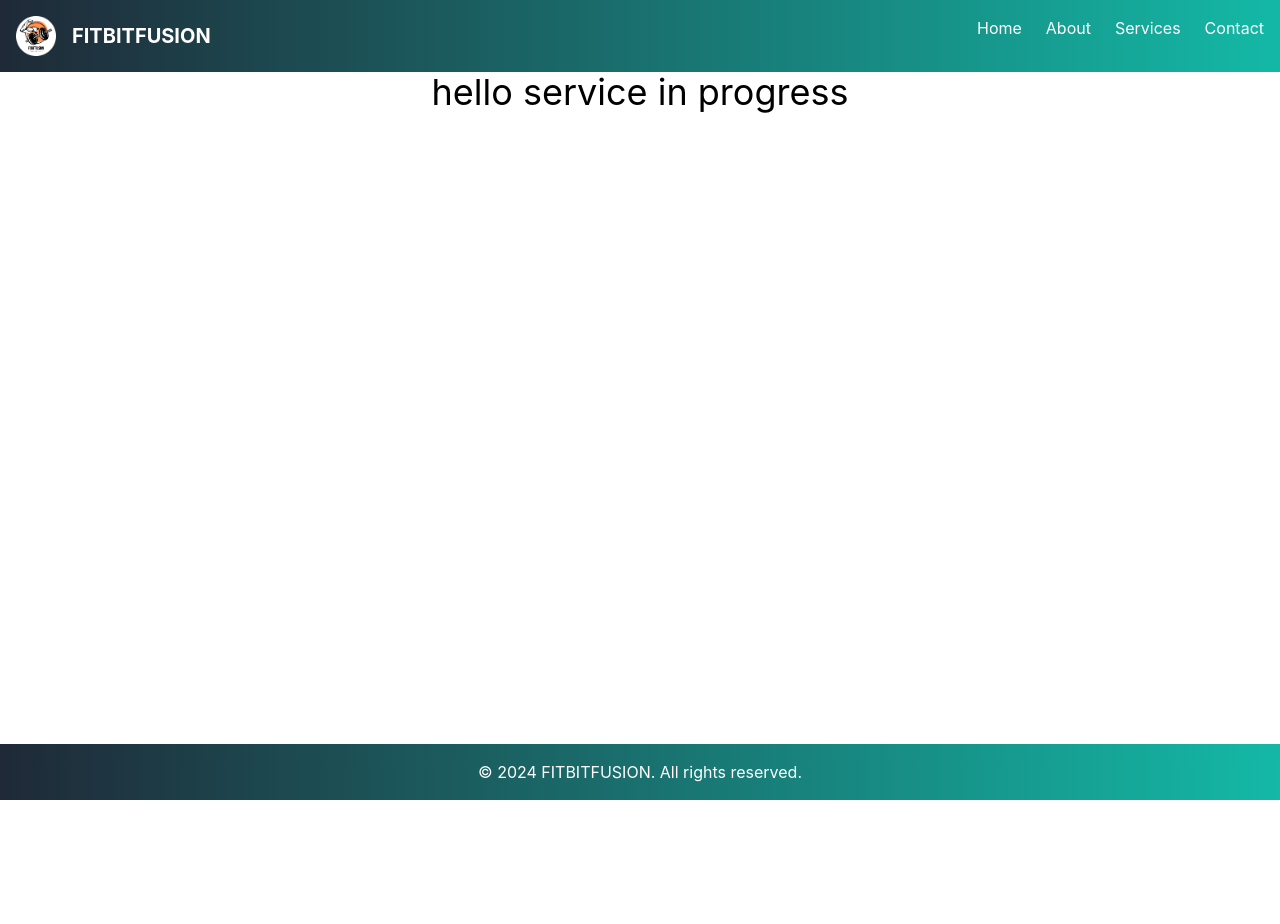
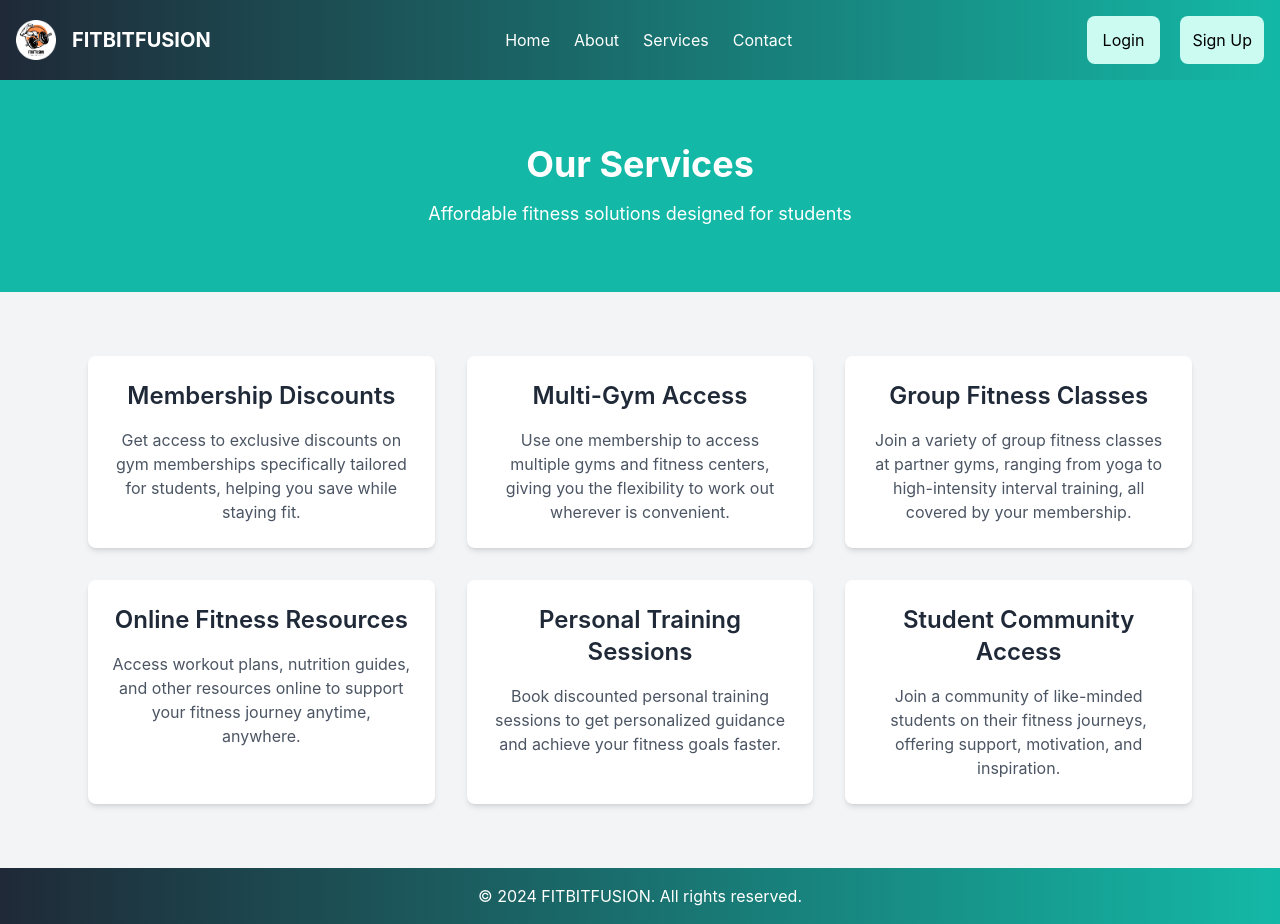
Before and after one commit to olasores/FitBitFusion, a React (Create React App) app: page /services in a window 1280 px wide. Before the commit the page ends 800 px from the top, so only its background shows below. Built offline with nearby package versions, Linux system fonts and the light colour scheme.

Commit message:
working on about, services, and contact

```diff
--- a/src/components/NavBar.js
+++ b/src/components/NavBar.js
@@ -7,7 +7,7 @@ import logo from '../images/logo.png'
 export const NavBar = () => {
   return (
     <nav className=" bg-gradient-to-r from-gray-800 to-teal-500 p-4">
-      <div className="container mx-auto flex justify-between iteams-center">
+      <div className="container mx-auto flex justify-between items-center">
         {/* Logo Section */}
         <div className="text-white flex items-center font-bold text-xl">
           {/* If you have a logo, use this */}
@@ -41,6 +41,20 @@ export const NavBar = () => {
           </li>
           {/* add log in and sign up button here */}
         </ul>
+
+
+      {/* Login and Signup button  */}
+        <div className=" flex space-x-5">
+        <button className="px-4 py-2 bg-teal-100 rounded-lg">
+          Login
+        </button>
+        <button className="px-3 py-3 bg-teal-100  rounded-lg">
+          Sign Up
+        </button>
+        </div>
+
+
+
       </div>
     </nav>
   );
--- a/src/pages/AboutPage.js
+++ b/src/pages/AboutPage.js
@@ -1,10 +1,13 @@
-
 export const AboutPage = () => {
     return (
         <>
-        <h1 className="text-center text-4xl">
-           hello still in progress
-        </h1>
+         {/* Page Header */}
+         <section className="bg-teal-500 py-16 text-center text-white">
+                <h1 className="text-4xl font-bold">About Us</h1>
+                <p className="mt-4 text-lg"> somethings worth knowing about</p>
+            </section>
+
+
 
         </>
     );
--- a/src/pages/HomePage.js
+++ b/src/pages/HomePage.js
@@ -37,7 +37,7 @@ export const HomePage = () => {
               placeholder="Search for gyms near you"
               className="px-4 py-2 rounded-l-md focus:outline-none"
             />
-            <button className="px-4 py-2 bg-gray-600 text-white rounded-r-md hover:bg-gray-700">
+            <button className="px-4 py-2 bg-teal-600 text-white rounded-r-md hover:bg-gray-700">
               Search
             </button>
           </div>
--- a/src/pages/ServicePage.js
+++ b/src/pages/ServicePage.js
@@ -1,9 +1,71 @@
+import React from "react";
+
 export const ServicePage = () => {
     return (
         <>
-        <h1 className="text-center text-4xl">
-           hello service in progress
-        </h1>
+            {/* Page Header */}
+            <section className="bg-teal-500 py-16 text-center text-white">
+                <h1 className="text-4xl font-bold">Our Services</h1>
+                <p className="mt-4 text-lg">Affordable fitness solutions designed for students</p>
+            </section>
+
+            {/* Service Cards */}
+            <section className="py-16 bg-gray-100">
+                <div className="max-w-6xl mx-auto px-6">
+                    <div className="grid grid-cols-1 md:grid-cols-2 lg:grid-cols-3 gap-8">
+
+                        {/* Membership Discounts */}
+                        <div className="bg-white p-6 shadow-md rounded-lg text-center">
+                            <h3 className="text-2xl font-semibold text-gray-800">Membership Discounts</h3>
+                            <p className="mt-4 text-gray-600">
+                                Get access to exclusive discounts on gym memberships specifically tailored for students, helping you save while staying fit.
+                            </p>
+                        </div>
+
+                        {/* Multi-Gym Access */}
+                        <div className="bg-white p-6 shadow-md rounded-lg text-center">
+                            <h3 className="text-2xl font-semibold text-gray-800">Multi-Gym Access</h3>
+                            <p className="mt-4 text-gray-600">
+                                Use one membership to access multiple gyms and fitness centers, giving you the flexibility to work out wherever is convenient.
+                            </p>
+                        </div>
+
+                        {/* Group Fitness Classes */}
+                        <div className="bg-white p-6 shadow-md rounded-lg text-center">
+                            <h3 className="text-2xl font-semibold text-gray-800">Group Fitness Classes</h3>
+                            <p className="mt-4 text-gray-600">
+                                Join a variety of group fitness classes at partner gyms, ranging from yoga to high-intensity interval training, all covered by your membership.
+                            </p>
+                        </div>
+
+                        {/* Online Fitness Resources */}
+                        <div className="bg-white p-6 shadow-md rounded-lg text-center">
+                            <h3 className="text-2xl font-semibold text-gray-800">Online Fitness Resources</h3>
+                            <p className="mt-4 text-gray-600">
+                                Access workout plans, nutrition guides, and other resources online to support your fitness journey anytime, anywhere.
+                            </p>
+                        </div>
+
+                        {/* Personal Training Sessions */}
+                        <div className="bg-white p-6 shadow-md rounded-lg text-center">
+                            <h3 className="text-2xl font-semibold text-gray-800">Personal Training Sessions</h3>
+                            <p className="mt-4 text-gray-600">
+                                Book discounted personal training sessions to get personalized guidance and achieve your fitness goals faster.
+                            </p>
+                        </div>
+
+                        {/* Student Community Access */}
+                        <div className="bg-white p-6 shadow-md rounded-lg text-center">
+                            <h3 className="text-2xl font-semibold text-gray-800">Student Community Access</h3>
+                            <p className="mt-4 text-gray-600">
+                                Join a community of like-minded students on their fitness journeys, offering support, motivation, and inspiration.
+                            </p>
+                        </div>
+
+                    </div>
+                </div>
+            </section>
+
 
         </>
     );
```
